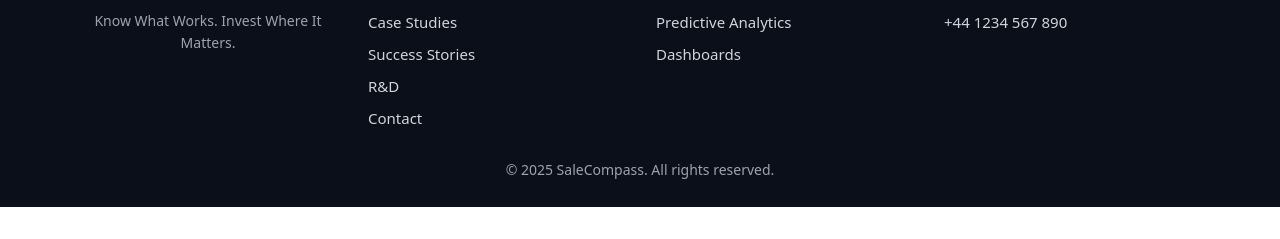
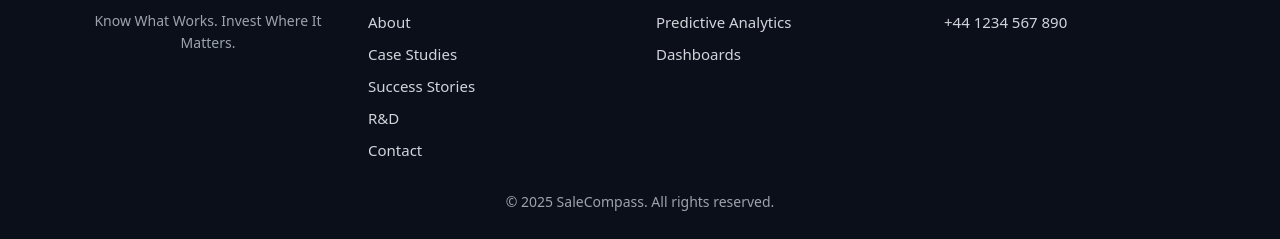
Before and after one commit to zammanzamzam56-max/my-site, a plain HTML site: page about.html in a window 1280 px wide. Shown: the part 2640-2879 px from the top of the page. Before the commit the page ends 2847 px from the top, so only its background shows below. Drawn offline with Linux system fonts and the light colour scheme.

Commit message:
Update about.html

```diff
--- a/about.html
+++ b/about.html
@@ -195,6 +195,7 @@
         <h4>Links</h4>
         <ul class="footer-links">
           <li><a href="index.html">Home</a></li>
+          <li><a href="about.html">About</a></li>
           <li><a href="case-studies.html">Case Studies</a></li>
           <li><a href="success-stories.html">Success Stories</a></li>
           <li><a href="research.html">R&amp;D</a></li>
@@ -229,34 +230,32 @@
 
 <!-- CLEAN JS -->
 <script>
-document.addEventListener('DOMContentLoaded', () => {
+document.addEventListener("DOMContentLoaded", () => {
+  const btn = document.querySelector(".menu-toggle");
+  const menu = document.querySelector(".menu");
 
-  // MOBILE MENU
-  const btn = document.querySelector('.menu-toggle');
-  const menu = document.querySelector('.menu');
-  btn?.addEventListener('click', () => {
-    const expanded = btn.getAttribute('aria-expanded') === 'true';
-    btn.setAttribute('aria-expanded', String(!expanded));
-    menu.classList.toggle('open');
-  });
-
-  // FOOTER YEAR
-  const yearEl = document.getElementById('year');
-  if (yearEl) yearEl.textContent = new Date().getFullYear();
-
-  // ANIMATIONS
-  const animatedEls = document.querySelectorAll('.fade-up, .slide-in-left, .slide-in-right, .scale-up');
-  function animateOnScroll() {
-    animatedEls.forEach(el => {
-      const top = el.getBoundingClientRect().top;
-      if (top < window.innerHeight - 100) el.classList.add('visible');
+  if (btn && menu) {
+    btn.addEventListener("click", () => {
+      const expanded = btn.getAttribute("aria-expanded") === "true";
+      btn.setAttribute("aria-expanded", !expanded);
+      menu.classList.toggle("open");
     });
   }
-  window.addEventListener('scroll', animateOnScroll);
+
+  // Footer Year
+  const y = document.getElementById("year");
+  if (y) y.textContent = new Date().getFullYear();
+
+  // Animations
+  const animated = document.querySelectorAll(".fade-up, .slide-in-left, .slide-in-right, .scale-up");
+  const animateOnScroll = () => {
+    animated.forEach(el => {
+      if (el.getBoundingClientRect().top < window.innerHeight - 80) {
+        el.classList.add("visible");
+      }
+    });
+  };
+  window.addEventListener("scroll", animateOnScroll);
   animateOnScroll();
-
 });
 </script>
-
-</body>
-</html>
```
